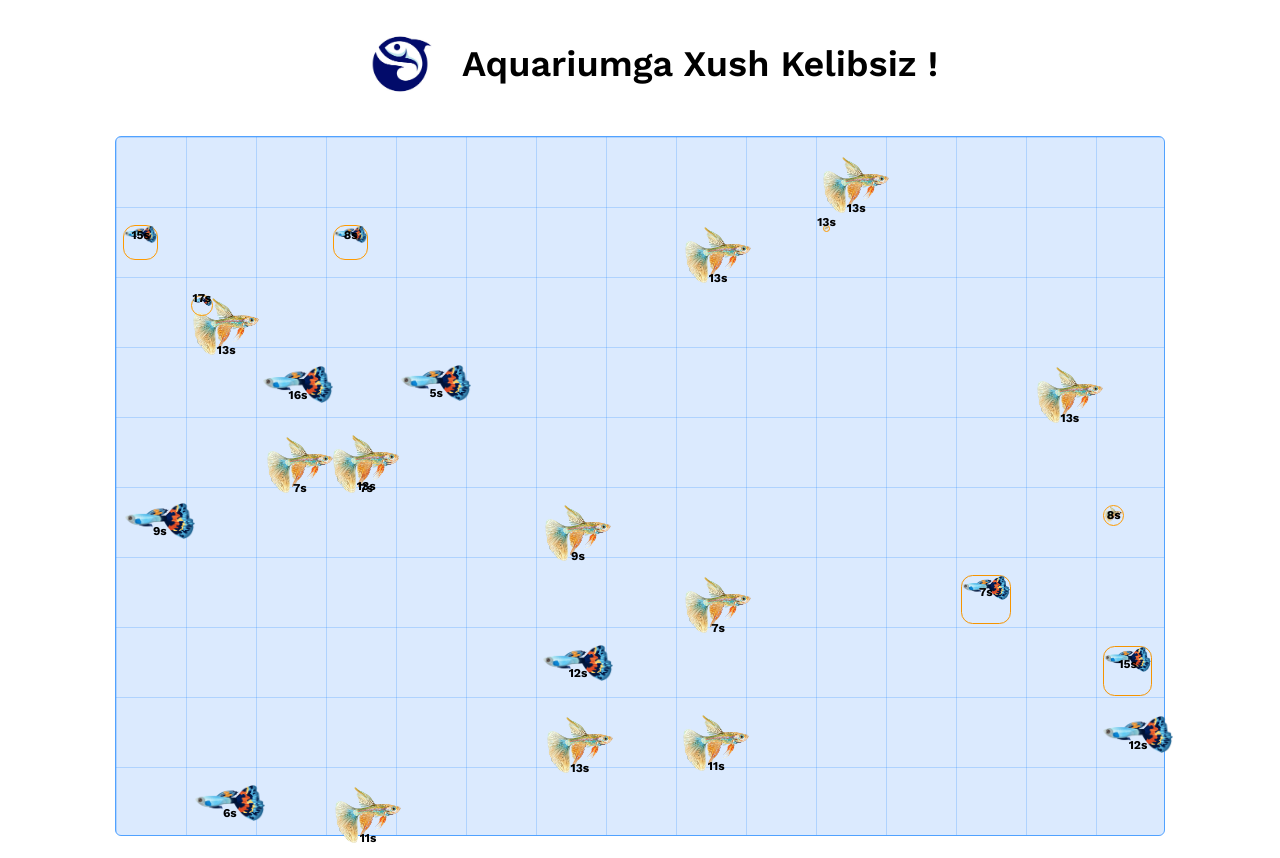
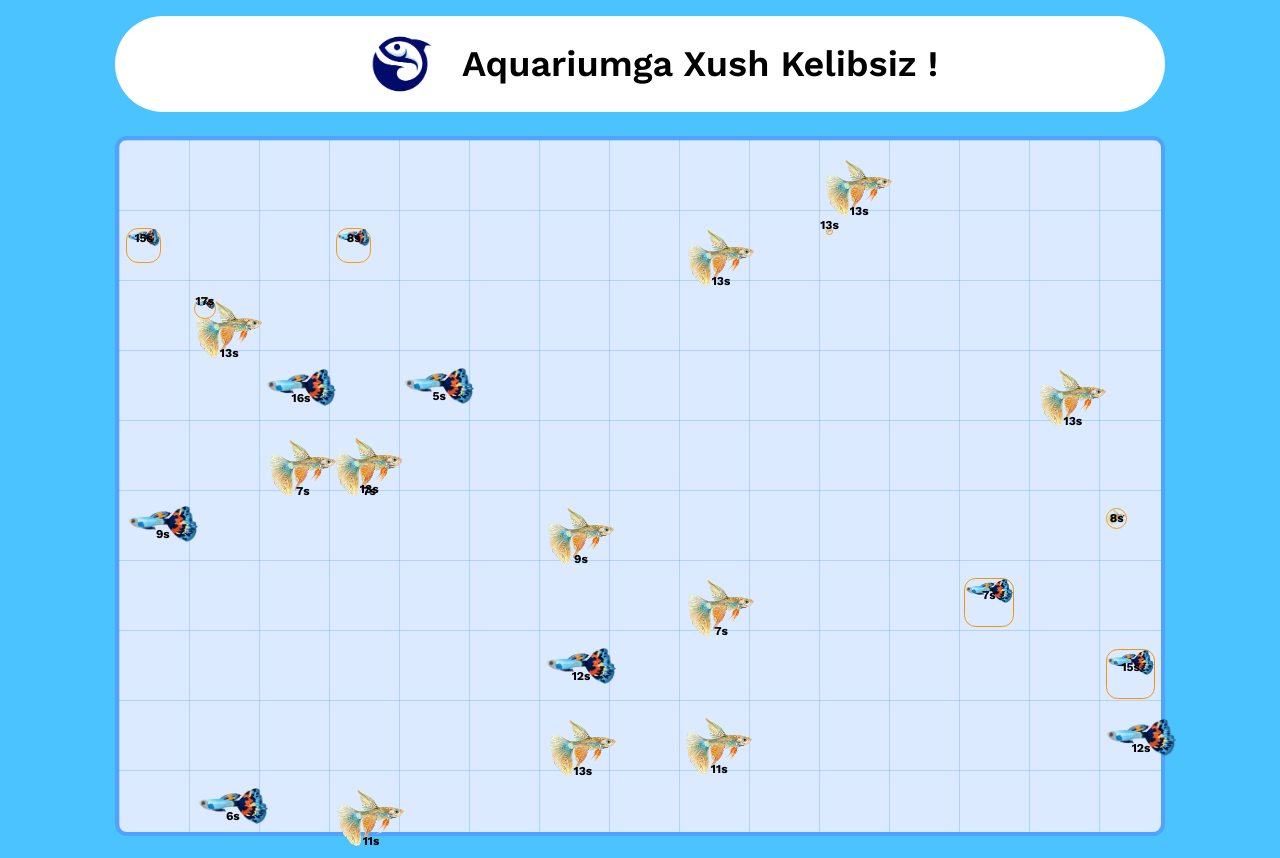
Before and after one commit to xasanovdev/funny-aquarium, a Vue app: page / in a window 1280 px wide. Built offline with nearby package versions, Linux system fonts and the light colour scheme.

Commit message:
feat: bg color

```diff
--- a/src/components/Aquarium/Aquarium.vue
+++ b/src/components/Aquarium/Aquarium.vue
@@ -189,7 +189,7 @@ onMounted(() => {
 
 <template>
   <div>
-    <div class="flex items-center justify-center mb-6">
+    <div class="flex items-center justify-center mb-6 bg-white rounded-full">
       <img src="/logo.png" alt="Logo" width="120" height="120" />
       <h3 class="text-center font-semibold text-4xl">Aquariumga Xush Kelibsiz !</h3>
     </div>
--- a/src/components/Aquarium/AquariumWrapper.vue
+++ b/src/components/Aquarium/AquariumWrapper.vue
@@ -1,6 +1,6 @@
 <template>
   <div
-    class="w-full border border-blue-400 bg-blue-100 relative rounded-md bg-grid"
+    class="w-full border-4 border-blue-400 bg-blue-100 relative rounded-xl bg-grid"
     :style="{ width: width + 'px', height: height + 'px' }"
   >
     <slot />
--- a/src/style.css
+++ b/src/style.css
@@ -4,4 +4,5 @@ body {
   font-family: 'Work Sans', sans-serif;
   font-optical-sizing: auto;
   font-style: normal;
+  background-color: #00aaffb4;
 }
```
